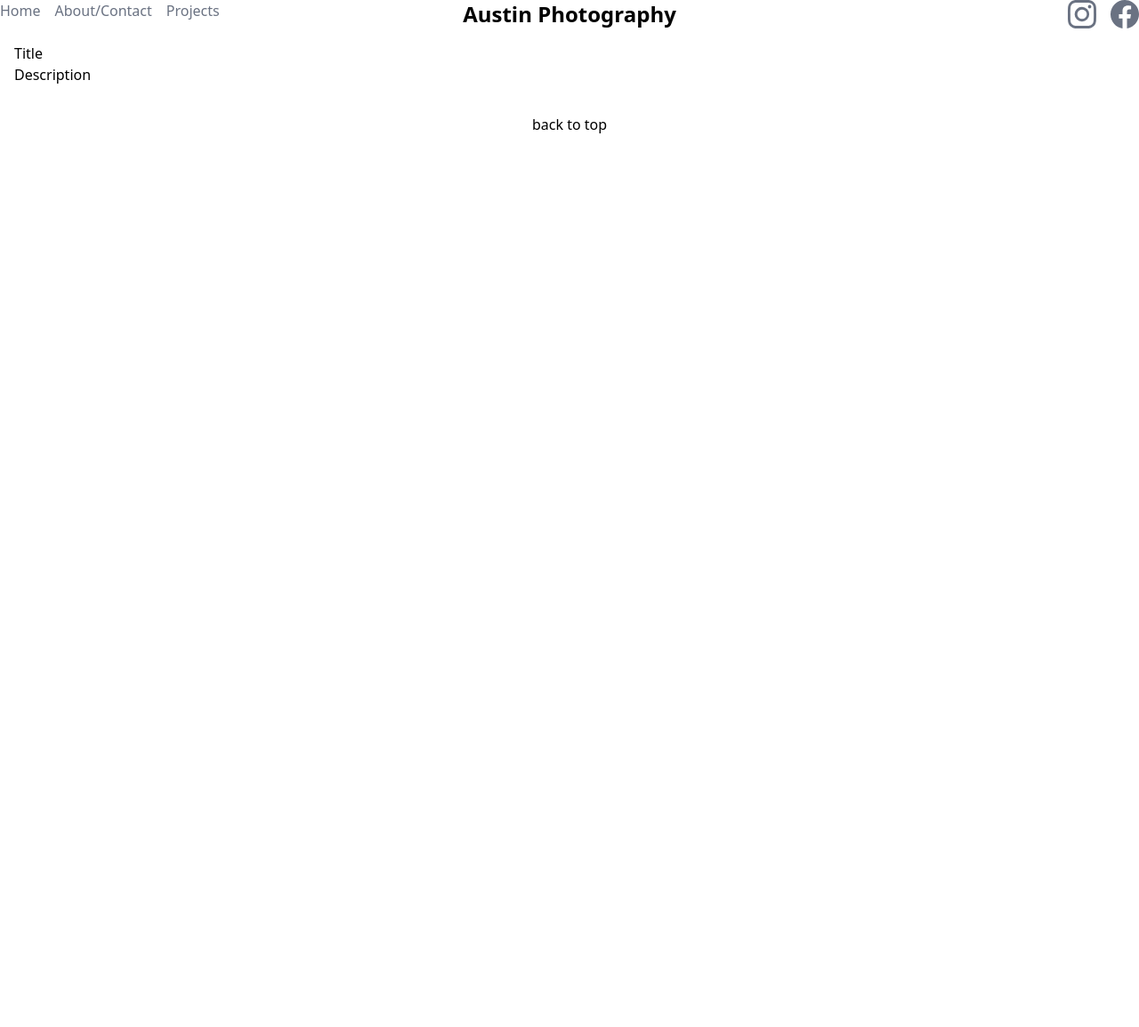
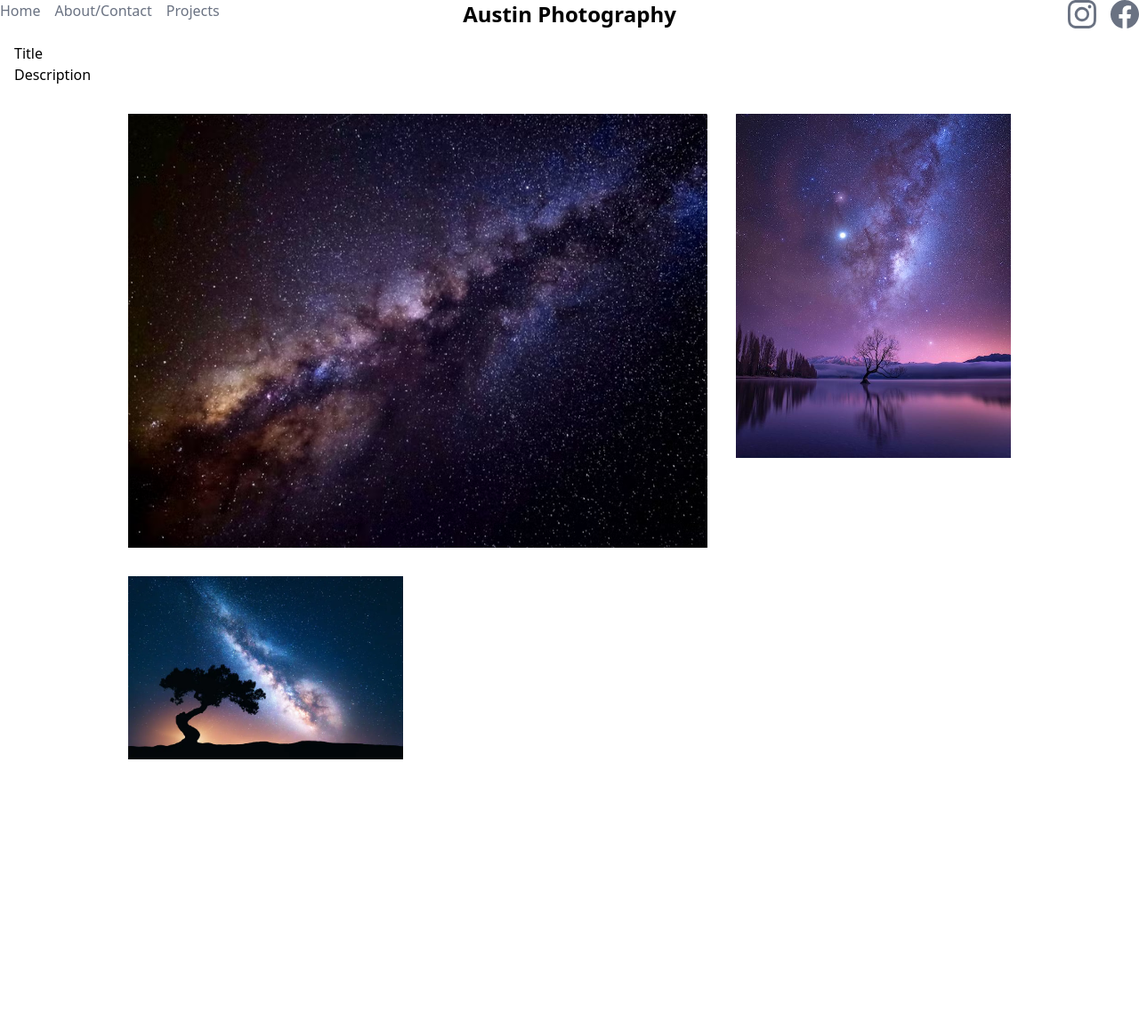
Before and after one commit to Bro-dep/CSE4500FinalProject, a plain HTML site: page phototemplate.html in a window 1280 px wide. Shown: the top 1155 px of the page at 89% size. Before the commit the page ends 800 px from the top, so only its background shows below. Drawn offline with nearby package versions, Linux system fonts and the light colour scheme.

Commit message:
done with test

```diff
--- a/phototemplate.html
+++ b/phototemplate.html
@@ -35,6 +35,19 @@
       <h1>Title</h1>
       <p>Description</p>
     </div>
+    <div class="grid grid-flow-row-dense grid-cols-3 grid-rows-3 ms-32 me-32"><!-- photo grid-->
+      <div class="col-span-2">
+        <div class="p-4 justify-items-center">
+        <img src="/photos/astro/milklyway.avif">
+        </div>
+      </div>
+      <div class="p-4 justify-items-center row-span-2">
+        <img src="/photos/astro/NewZealand2019_0.jpg">
+      </div>
+      <div class="p-4 justify-items-center">
+        <img src="/photos/astro/shutterstock_677716408.webp">
+      </div>
+    </div>
     <div class="flex items-center justify-center p-4">
         <div><a href="#"><span>back to top</span></a></div>
 
```
Also changed, not shown: photos/astro/NewZealand2019_0.jpg (added), photos/astro/milklyway.avif (added), photos/astro/shutterstock_677716408.webp (added).
